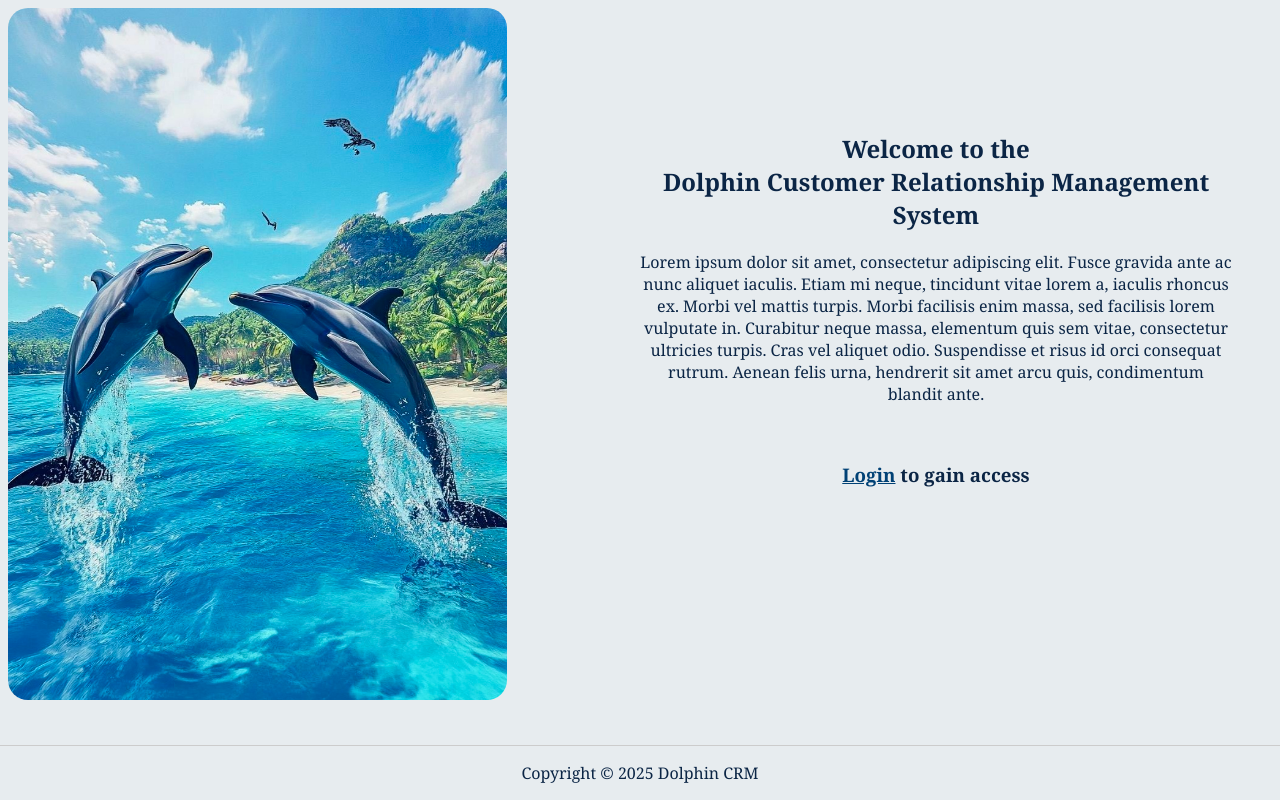
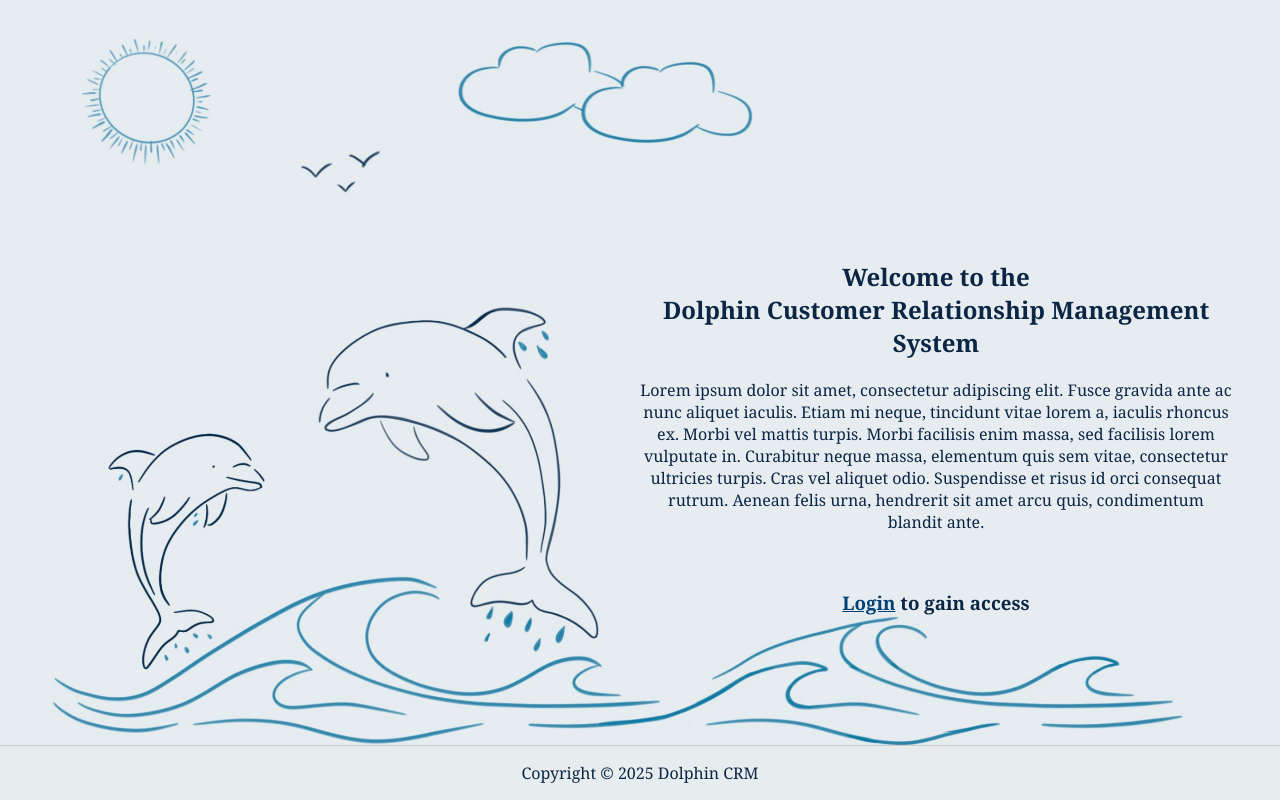
Before and after one commit to beatrizJ-P/info2180-finalproject, a PHP site: page / in a window 1280 px wide. Run offline with PHP 8.4, Linux system fonts and the light colour scheme.

Commit message:
finalized landing page

```diff
--- a/index.php
+++ b/index.php
@@ -4,10 +4,9 @@
         <?php include "./includes/metadata.php" ?>
         <title>Dolphin CRM Welcome</title>
     </head>
-    <body>
+    <body class = "welcome">
         <div class = "main">
             <div class = "left">
-                <img src="./images/dolphinHome.jpg" class= "dolphinHome">
             </div>
 
             <div class = "right">
--- a/styles.css
+++ b/styles.css
@@ -81,14 +81,16 @@ footer {
     padding: 0.5em;
 }
 
-.dolphinHome {
-   width: 80%;
-   height: 92.5%;
-   border-radius: 20px;
+.welcome {
+    background-image: url('./images/dolphinHome2.jpg');
+    background-repeat: no-repeat;
+    background-size: cover;
+    background-position: center;
+    background-attachment: fixed;
 }
 
 .right {
-    margin: 4em 0 0;
+    margin: 12em 0 0;
     padding: 3em 3em 0 0;
     grid-column: 2;
     text-align: center;
@@ -102,6 +104,7 @@ footer {
     text-decoration: none;
     color: #848483;
 }
+
 
 
 /*LOGIN*/
```
Also changed, not shown: images/dolphinHome2.jpg (added).
